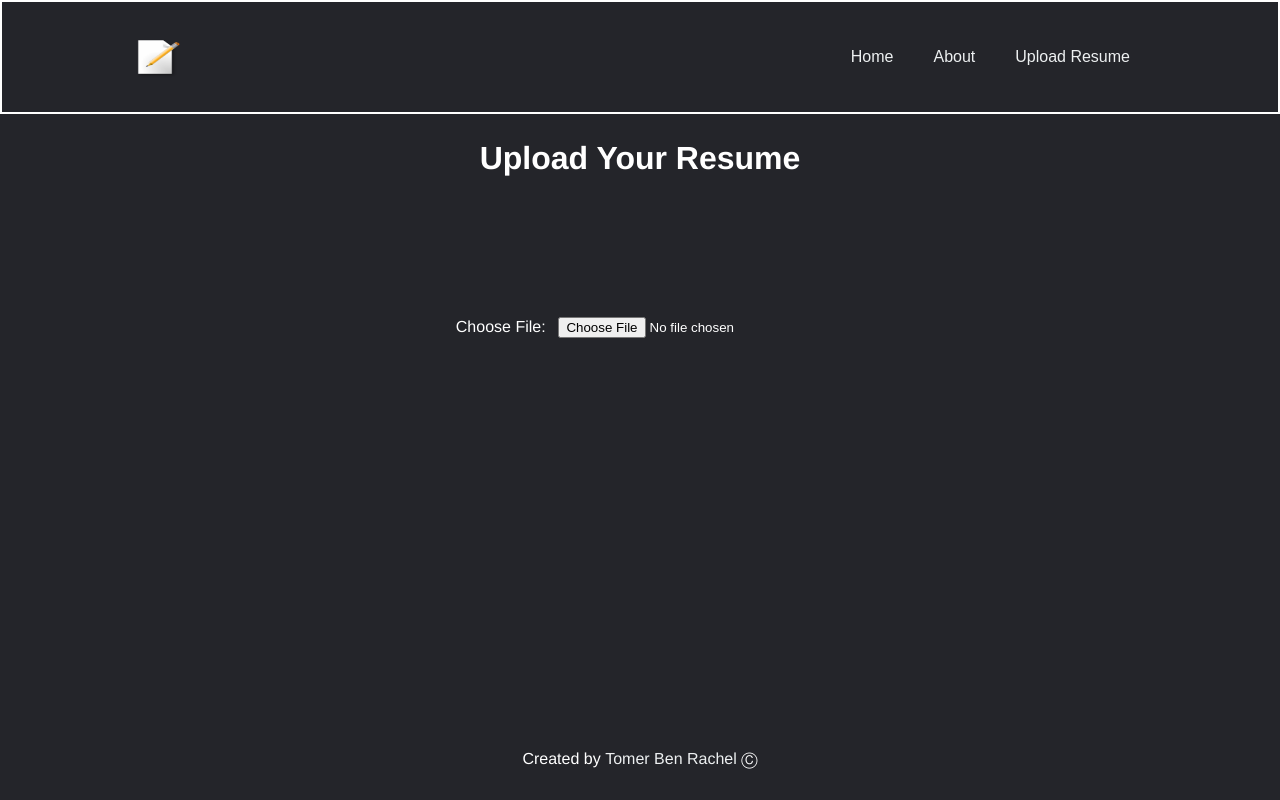
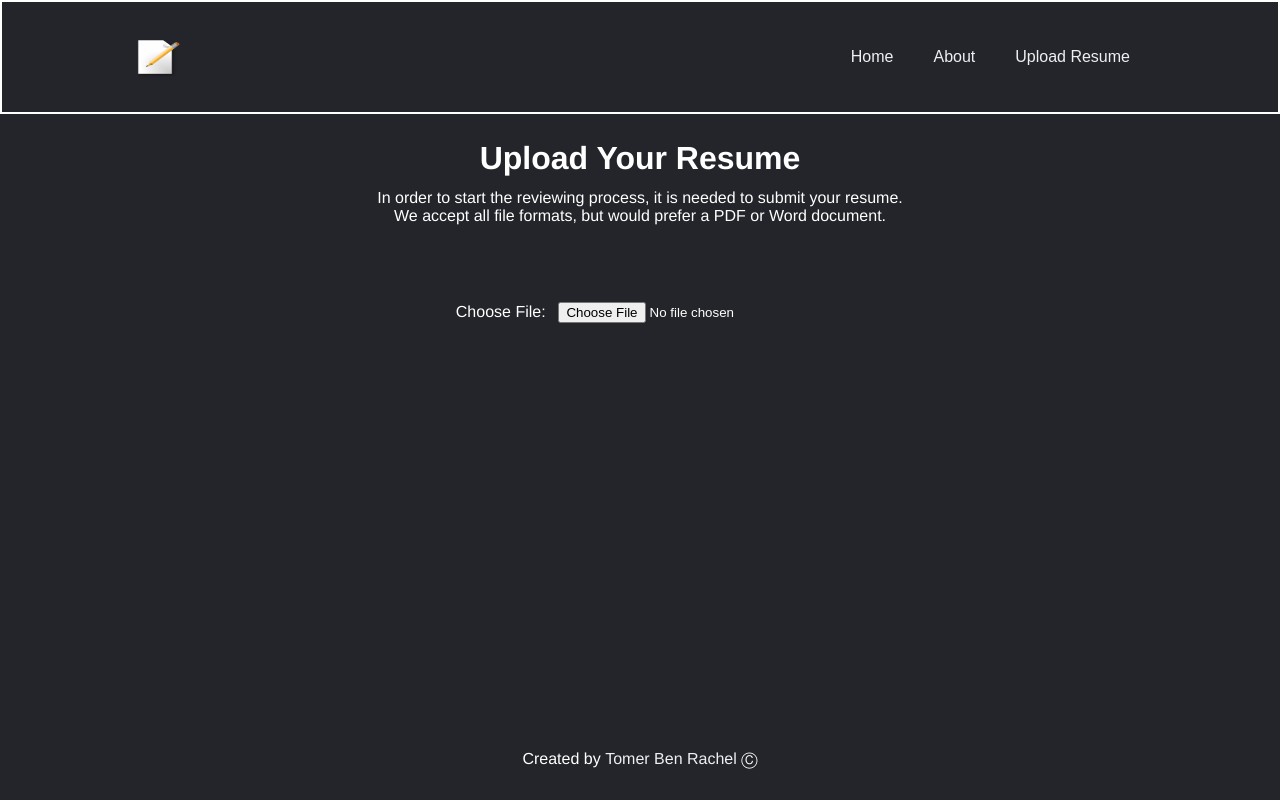
Before and after one commit to TomerPacific/resume-reviewer, a Vue app: page /#/file in a window 1280 px wide. Built offline with nearby package versions, Linux system fonts and the light colour scheme; no server answers; sample sign-in values are in the browser's storage.

Commit message:
resume-reviewer adding content in upload a resume

```diff
--- a/src/views/fileUpload.vue
+++ b/src/views/fileUpload.vue
@@ -1,6 +1,11 @@
 <template>
     <div id="container">
         <h1>Upload Your Resume</h1>
+        <div id="explanation">
+            <p>In order to start the reviewing process, it is needed to submit your resume.<br>
+               We accept all file formats, but would prefer a PDF or Word document.
+            </p>
+        </div>
         <div class="form-group">
             <label for="file">Choose File:</label>
             <input type="file" id="file" v-on:change="uploadFile">
@@ -56,8 +61,12 @@ export default {
         margin-top: 2%;
     }
 
+    #explanation {
+        margin-top: 1%;
+    }
+
     .form-group {
-        margin-top: 10%;
+        margin-top: 5%;
 
     }
 
```
